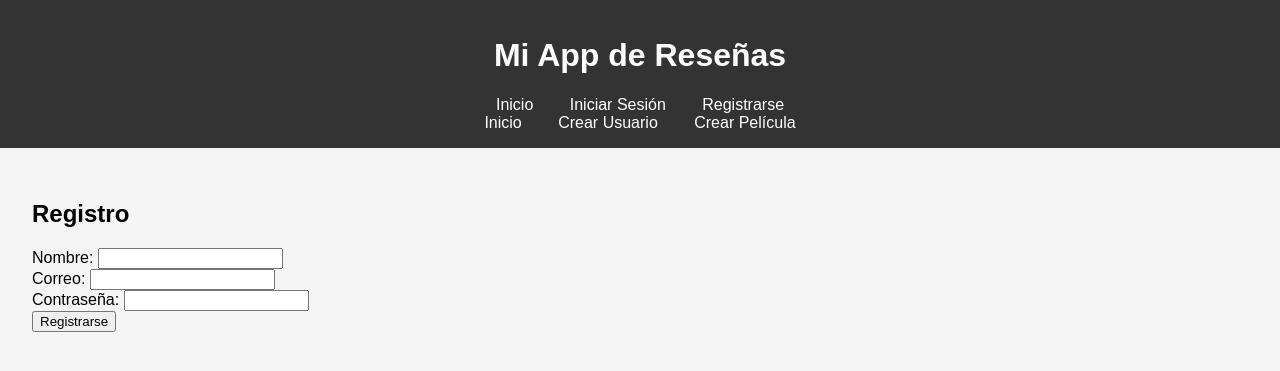
After one commit to OskrGa08/moviesreview, a Flask app: page /registro in a window 1280 px wide. The commit adds this page. Shown: the top 371 px of the page. Run offline with Flask 3, Linux system fonts and the light colour scheme.

Commit message:
login y detalles

```diff
--- a/app/routes.py
+++ b/app/routes.py
@@ -1,8 +1,65 @@
-from flask import Blueprint, render_template, request, redirect, url_for
+from flask import Blueprint, abort, render_template, request, redirect, url_for
+from flask_login import current_user, login_required
 from .models import Usuario, Pelicula, Resena, db
 from datetime import datetime
+import os
+from flask import current_app
+from werkzeug.utils import secure_filename
+from flask import Blueprint, render_template, request, redirect, url_for, flash
+from flask_login import login_user, logout_user, login_required, current_user
+from werkzeug.security import generate_password_hash, check_password_hash
+from app.models import Usuario, db
 
 main = Blueprint('main', __name__)
+
+@main.route('/registro', methods=['GET', 'POST'])
+def registro():
+    if request.method == 'POST':
+        nombre = request.form['nombre']
+        correo = request.form['correo']
+        contraseña = request.form['contraseña']
+
+        # Verificar si el correo ya está registrado
+        usuario_existente = Usuario.query.filter_by(correo=correo).first()
+        if usuario_existente:
+            flash('El correo ya está registrado.')
+            return redirect(url_for('main.registro'))
+
+        # Crear un nuevo usuario
+        nuevo_usuario = Usuario(
+            nombre=nombre,
+            correo=correo,
+            contraseña=generate_password_hash(contraseña, method='sha256')
+        )
+        db.session.add(nuevo_usuario)
+        db.session.commit()
+        flash('Usuario registrado exitosamente. Ahora puedes iniciar sesión.')
+        return redirect(url_for('main.login'))
+
+    return render_template('registro.html')
+
+@main.route('/login', methods=['GET', 'POST'])
+def login():
+    if request.method == 'POST':
+        correo = request.form['correo']
+        contraseña = request.form['contraseña']
+
+        # Verificar las credenciales
+        usuario = Usuario.query.filter_by(correo=correo).first()
+        if usuario and check_password_hash(usuario.contraseña, contraseña):
+            login_user(usuario)
+            return redirect(url_for('main.index'))
+        else:
+            flash('Correo o contraseña incorrectos.')
+
+    return render_template('login.html')
+
+@main.route('/logout')
+@login_required
+def logout():
+    logout_user()
+    flash('Has cerrado sesión.')
+    return redirect(url_for('main.index'))
 
 @main.route('/')
 def index():
@@ -28,25 +85,29 @@ def nueva_pelicula():
         director = request.form['director']
         descripcion = request.form['descripcion']
         fecha_lanzamiento = datetime.strptime(request.form['fecha_lanzamiento'], '%Y-%m-%d').date()
-        portada = request.form['portada']  # Obtener la URL de la portada
+
+        # Obtener la URL de la portada
+        portada = request.form.get('portada', None)
+        if not portada:
+            portada = 'https://via.placeholder.com/150'  # URL predeterminada si no se proporciona ninguna
 
         nueva_pelicula = Pelicula(
             titulo=titulo,
             director=director,
             descripcion=descripcion,
             fecha_lanzamiento=fecha_lanzamiento,
-            portada=portada  # Guardar la URL de la portada
+            portada=portada
         )
         db.session.add(nueva_pelicula)
         db.session.commit()
         return redirect(url_for('main.index'))
     return render_template('nueva_pelicula.html')
 
-@main.route('/pelicula/<int:id>/resena', methods=['GET', 'POST'])
-def nueva_resena(id):
-    pelicula = Pelicula.query.get_or_404(id)
+@main.route('/pelicula/<int:id>', methods=['GET', 'POST'])
+def pelicula(id):
+    pelicula = Pelicula.query.get_or_404(id)  # Obtener la película por ID
     if request.method == 'POST':
-        id_usuario = int(request.form['id_usuario'])  # Cambiar por el usuario autenticado
+        id_usuario = int(request.form['id_usuario'])  # ID del usuario que hace la reseña
         comentario = request.form['comentario']
         puntuacion = int(request.form['puntuacion'])
         nueva_resena = Resena(
@@ -57,5 +118,35 @@ def nueva_resena(id):
         )
         db.session.add(nueva_resena)
         db.session.commit()
-        return redirect(url_for('main.pelicula', id=id))
-    return render_template('nueva_resena.html', pelicula=pelicula)
+        return redirect(url_for('main.pelicula', id=id))  # Recargar la página de detalles
+    return render_template('pelicula.html', pelicula=pelicula)
+
+@main.route('/resena/<int:id>/editar', methods=['GET', 'POST'])
+@login_required
+def editar_resena(id):
+    resena = Resena.query.get_or_404(id)
+    if resena.id_usuario != current_user.id_usuario:
+        flash('No tienes permiso para editar esta reseña.')
+        return redirect(url_for('main.index'))
+
+    if request.method == 'POST':
+        resena.comentario = request.form['comentario']
+        resena.puntuacion = int(request.form['puntuacion'])
+        db.session.commit()
+        flash('Reseña actualizada exitosamente.')
+        return redirect(url_for('main.pelicula', id=resena.id_pelicula))
+
+    return render_template('editar_resena.html', resena=resena)
+
+@main.route('/resena/<int:id>/eliminar', methods=['POST'])
+@login_required
+def eliminar_resena(id):
+    resena = Resena.query.get_or_404(id)
+    if resena.id_usuario != current_user.id_usuario:
+        flash('No tienes permiso para eliminar esta reseña.')
+        return redirect(url_for('main.index'))
+
+    db.session.delete(resena)
+    db.session.commit()
+    flash('Reseña eliminada exitosamente.')
+    return redirect(url_for('main.pelicula', id=resena.id_pelicula))
--- a/app/templates/base.html
+++ b/app/templates/base.html
@@ -8,6 +8,18 @@
 <body>
     <header>
         <h1>Mi App de Reseñas</h1>
+        <nav>
+            <a href="{{ url_for('main.index') }}">Inicio</a>
+            {% if current_user.is_authenticated %}
+                <a href="{{ url_for('main.logout') }}">Cerrar Sesión</a>
+            {% else %}
+                <a href="{{ url_for('main.login') }}">Iniciar Sesión</a>
+                <a href="{{ url_for('main.registro') }}">Registrarse</a>
+            {% endif %}
+        </nav>
+        {% if current_user.is_authenticated %}
+            <p>Bienvenido, {{ current_user.nombre }}</p>
+        {% endif %}
         <nav>
             <a href="{{ url_for('main.index') }}">Inicio</a>
             <a href="{{ url_for('main.nuevo_usuario') }}">Crear Usuario</a>
--- /dev/null
+++ b/app/templates/registro.html
@@ -0,0 +1,14 @@
+{% extends 'base.html' %}
+
+{% block content %}
+<h2>Registro</h2>
+<form method="POST">
+    <label for="nombre">Nombre:</label>
+    <input type="text" name="nombre" required><br>
+    <label for="correo">Correo:</label>
+    <input type="email" name="correo" required><br>
+    <label for="contraseña">Contraseña:</label>
+    <input type="password" name="contraseña" required><br>
+    <button type="submit">Registrarse</button>
+</form>
+{% endblock %}
--- a/requirements.txt
+++ b/requirements.txt
@@ -1,3 +1,4 @@
 Flask
 Flask-SQLAlchemy
 Flask-Migrate
+flask-login
--- a/run.py
+++ b/run.py
@@ -1,5 +1,3 @@
-# run.py
-
 from app import create_app
 
 app = create_app()
```
Also changed, not shown: app/__init__.py (+11 -1 lines), app/models.py (+5 -3 lines), app/templates/Pelicula.html (+6 -1 lines), app/templates/editar_resena.html (added, +12 -0 lines), app/templates/index.html (+6 -2 lines), app/templates/login.html (added, +12 -0 lines), app/templates/nueva_resena.html (+14 -0 lines), instance/movies_reviews.db, static/images/default.jpg (added).
